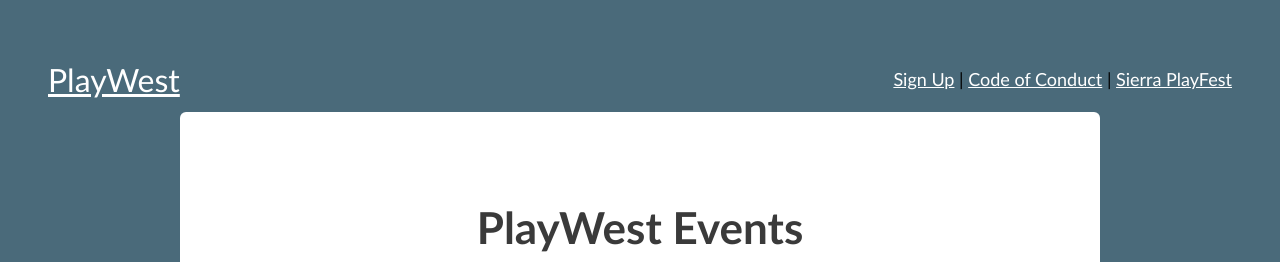
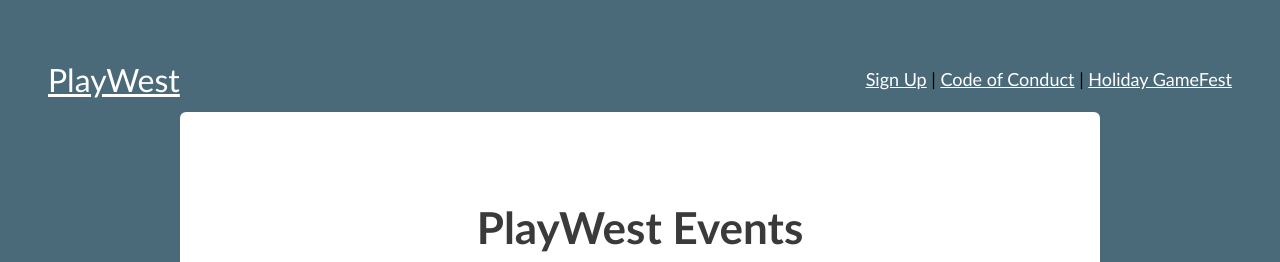
Before and after one commit to playwestcoast/playwestcoast.github.io, a Jekyll site: the page built from index.html, in a window 1280 px wide. Shown: the top 262 px of the page. Built offline with Jekyll 4.4.1, drawn with Linux system fonts in a browser that asks for light colours.

Commit message:
Update default.html

```diff
--- a/_layouts/default.html
+++ b/_layouts/default.html
@@ -21,7 +21,7 @@
 
 <div id="content-outer">
 	<div id="top-bar">
-	<p class="main-menu"><a href="/signup">Sign Up</a> | <a href="/code-conduct">Code of Conduct</a> | <a href="/sierraplayfest">Sierra PlayFest</a></p>
+	<p class="main-menu"><a href="/signup">Sign Up</a> | <a href="/code-conduct">Code of Conduct</a> | <a href="/holiday-gamefest">Holiday GameFest</a></p>
 	<p class="site-name"><a href="/">PlayWest</a></p>
 	</div>
 <div id="content-inner">
```
